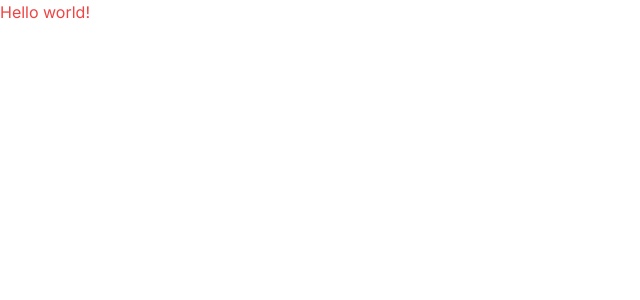
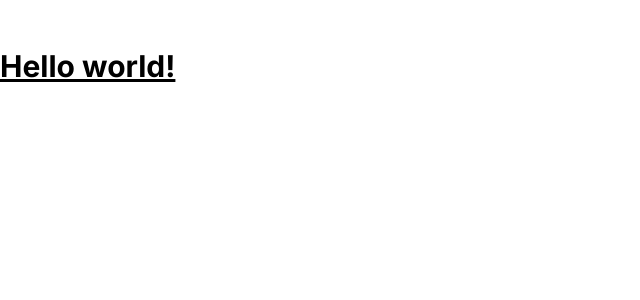
Before and after one commit to SuryatejaDuvvuri/Carbon-footprint, a Next.js app: page / in a window 1280 px wide. Shown: the top 300 px of the page, without its empty margins (0-640 px from the left). Built offline with nearby package versions, Linux system fonts and the light colour scheme.

Commit message:
Add react-icons

```diff
--- a/app/page.tsx
+++ b/app/page.tsx
@@ -1,13 +1,26 @@
 'use client'
 import Image from 'next/image'
 import { Inter } from 'next/font/google'
+import { AiFillHome } from "react-icons/ai";
+import { IoShareSocialSharp } from 'react-icons/io5'
 
 const inter = Inter({ subsets: ['latin'] })
 
 export default function Home() {
   return (
     <main>
-      <h1 className='text-red-500'>Hello world!</h1>
+      <div className = "flex-col p-6 max-w-sm mx-auto ">
+          {/* <div className = "flex-row items-center space-x-4">
+            <AiFillHome href = "/"/>
+            <IoShareSocialSharp />
+          </div> */}
+        {/* Social sharing & Icons */}
+        {/* Carbon calculator */}
+        {/* Results based on user-input - button event listener */}
+      </div>
+      <h1 className="text-3xl font-bold underline">
+      Hello world!
+    </h1>
     </main>
   )
 }
--- a/package.json
+++ b/package.json
@@ -19,6 +19,7 @@
     "postcss": "8.4.23",
     "react": "18.2.0",
     "react-dom": "18.2.0",
+    "react-icons": "^4.8.0",
     "tailwindcss": "3.3.2",
     "typescript": "5.0.4",
     "yarn": "^1.22.19"
```
Also changed, not shown: 1 other file (tests, documents, lock files or other folders).
